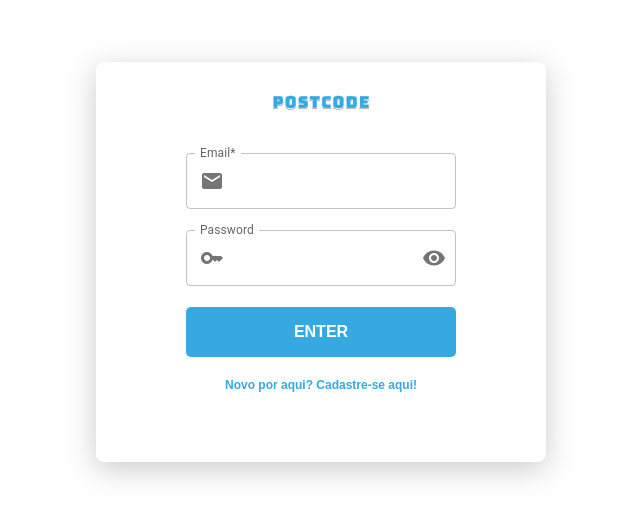
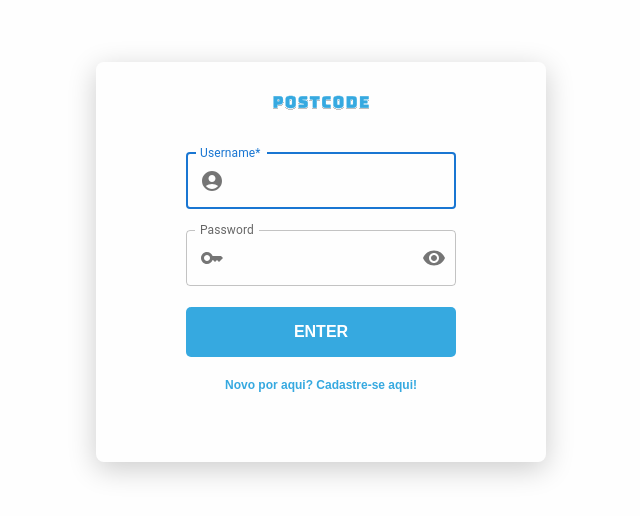
Before and after one commit to wendreslucas/NodeLogin, a React (Create React App) app in the folder Frontend/: page / in a window 1280 px wide. Shown: the part 138-654 px from the top of the page, without its empty margins (319-959 px from the left). Built offline with nearby package versions, Linux system fonts and the light colour scheme.

Commit message:
Validação de username existente

```diff
--- a/Frontend/src/components/LoginMaterial/index.jsx
+++ b/Frontend/src/components/LoginMaterial/index.jsx
@@ -5,6 +5,7 @@ import { yupResolver } from '@hookform/resolvers/yup'
 import { useForm, Controller } from 'react-hook-form'
 import { Container, StyleForm, DivBtn, DivInputs, DivSpan } from './styles'
 import Logo from '../Logo'
+import InputUsername from '../Inputs/Username'
 import InputEmail from '../Inputs/Email'
 import InputPassword from '../Inputs/Senha'
 import Button from '../Buttons/Button'
@@ -13,7 +14,8 @@ import { InputError } from '../Inputs/Error'
 import { toast } from 'react-toastify'
 
 const validationSchema = yup.object({
-  email: yup.string().email().required(),
+  // email: yup.string().email().required(),
+  name: yup.string().required(),
   password: yup.string().min(6).required()
 })
 
@@ -42,7 +44,7 @@ export const FormLogin = () => {
       <StyleForm onSubmit={handleSubmit(onSubmit)}>
         <Logo height={'50px'} width={'100px'} />
         <DivBtn>
-          <DivInputs>
+          {/* <DivInputs>
             <Controller
               name="email"
               control={control}
@@ -61,6 +63,26 @@ export const FormLogin = () => {
             {errors.email && (
               <InputError type={errors.email.type} field="email" />
             )}
+          </DivInputs> */}
+
+          <DivInputs>
+            <Controller
+              name="name"
+              control={control}
+              defaultValue=""
+              rules={{ required: 'Campo obrigatório' }}
+              render={({ field: { onChange, value } }) => (
+                <InputUsername
+                  autoFocus
+                  label="Username*"
+                  type="text"
+                  name="name"
+                  value={value}
+                  onChange={onChange}
+                />
+              )}
+            />
+            {errors.name && <InputError type={errors.name.type} field="name" />}
           </DivInputs>
           <DivInputs>
             <Controller
--- a/Frontend/src/context/CadasterContext.jsx
+++ b/Frontend/src/context/CadasterContext.js
@@ -12,7 +12,7 @@ export const CadasterContextProvider = ({ children }) => {
     api
       .post('/user/authenticate', {
         name: req.name,
-        email: req.email,
+        // email: req.email,
         password: req.password
       })
       .then(res => {
```
Also changed, not shown: 1 other file (tests, documents, lock files or other folders).
